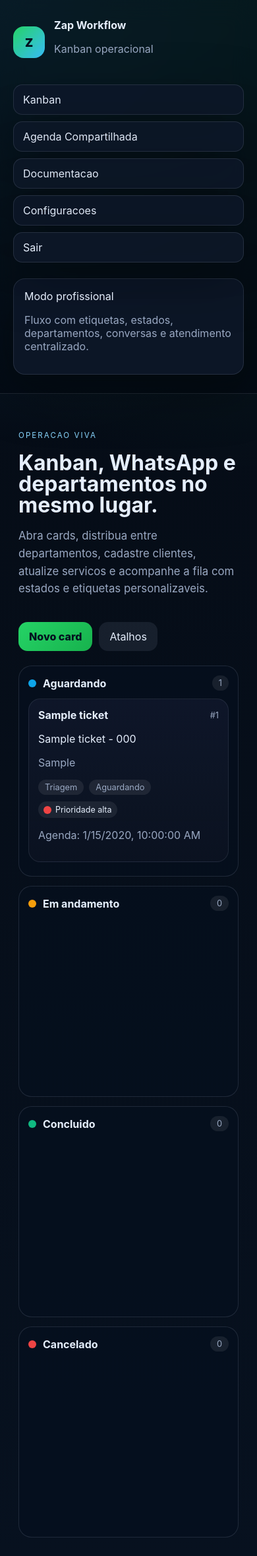
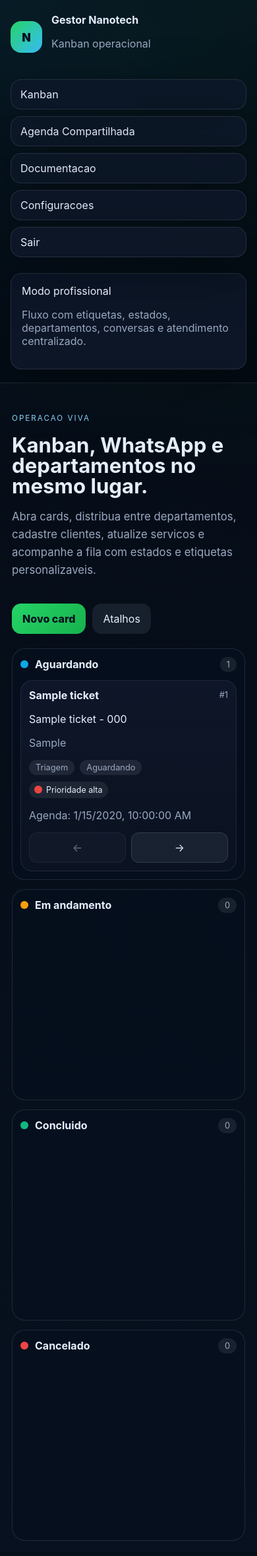
Before and after one commit to renansc/full, a Flask app: page / in a window 390 px wide. Shown: the whole page at 66% size. After the commit the page ends 2336 px from the top, so only its background shows below. Run offline with Flask 3, Linux system fonts and the light colour scheme; a user stored in the database is signed in; data comes from the database, SQL or seed files in the repository; tables that the repository leaves empty hold one stand-in row (values such as "Sample post"); some libraries are stand-ins or nearby versions.

Commit message:
Improve mobile UX and WhatsApp feedback

```diff
--- a/zap/app/routes.py
+++ b/zap/app/routes.py
@@ -563,7 +563,7 @@ def api_ticket_message(ticket_id):
             message.external_id = messages[0].get("id")
     db.session.commit()
     if not send_result.get("ok"):
-        return jsonify({"ok": False, "message_id": message.id, "whatsapp": send_result}), 502
+        return jsonify({"ok": False, "error": send_result.get("error", "Falha no envio do WhatsApp."), "message_id": message.id, "whatsapp": send_result}), 502
     return jsonify({"ok": True, "message_id": message.id, "whatsapp": send_result})
 
 
@@ -923,7 +923,7 @@ def api_whatsapp_send():
             body=(payload.get("body") or "").strip(),
         )
     if not result.get("ok"):
-        return jsonify(result), 502
+        return jsonify({"ok": False, "error": result.get("error", "Falha no envio do WhatsApp."), "whatsapp": result}), 502
     return jsonify(result)
 
 
--- a/zap/app/static/css/app.css
+++ b/zap/app/static/css/app.css
@@ -127,6 +127,7 @@ button, input, textarea { font: inherit; }
   background: linear-gradient(180deg, rgba(15, 23, 42, 0.95), rgba(12, 19, 33, 0.88));
   border: 1px solid rgba(148, 163, 184, 0.14);
   cursor: grab;
+  touch-action: manipulation;
 }
 .empty-state {
   grid-column: 1 / -1;
@@ -141,6 +142,24 @@ button, input, textarea { font: inherit; }
 .ticket-id { color: var(--muted); font-size: 0.8rem; }
 .ticket-meta { display: flex; gap: 8px; flex-wrap: wrap; margin-top: 10px; }
 .label-row { display: flex; gap: 6px; flex-wrap: wrap; margin-top: 10px; }
+.ticket-card-actions {
+  display: flex;
+  gap: 8px;
+  margin-top: 12px;
+}
+.ticket-nav-btn {
+  flex: 1 1 0;
+  border: 1px solid rgba(148, 163, 184, 0.2);
+  border-radius: 12px;
+  background: rgba(148, 163, 184, 0.1);
+  color: var(--text);
+  padding: 10px 12px;
+  cursor: pointer;
+}
+.ticket-nav-btn:disabled {
+  opacity: 0.45;
+  cursor: not-allowed;
+}
 .label-chip {
   display: inline-flex;
   align-items: center;
@@ -300,6 +319,7 @@ button, input, textarea { font: inherit; }
 .conversation-contact { margin: 4px 0 0; color: var(--muted); }
 .message-form { display: grid; gap: 10px; }
 .message-actions { display: flex; gap: 10px; flex-wrap: wrap; }
+.message-status { margin: 0; min-height: 1.4em; }
 
 .flash-stack { display: grid; gap: 8px; margin-bottom: 16px; }
 .flash { padding: 12px 14px; border-radius: 14px; background: rgba(148, 163, 184, 0.08); }
@@ -315,4 +335,21 @@ button, input, textarea { font: inherit; }
   .sidebar { border-right: none; border-bottom: 1px solid var(--panel-border); }
   .hero, .page-head { align-items: start; flex-direction: column; }
   .details-grid { grid-template-columns: 1fr; }
+  .main { padding: 18px; }
+  .board { grid-template-columns: 1fr; }
+  .ticket-card { padding: 12px; }
+  .column { padding: 12px; }
 }
+
+@media (max-width: 640px) {
+  .sidebar { padding: 20px 16px; }
+  .nav a, .sidebar-card { border-radius: 16px; }
+  .hero h1, .page-head h1, .login-card h1 { font-size: clamp(1.7rem, 8vw, 2.6rem); }
+  .hero-actions { width: 100%; }
+  .primary-btn, .secondary-btn, .quick-reply, .icon-btn, .ticket-nav-btn { min-height: 46px; }
+  .message-actions { flex-direction: column; }
+  .message-actions .secondary-btn,
+  .message-actions .primary-btn { width: 100%; }
+  .modal { padding: 10px; }
+  .modal-card { padding: 16px; border-radius: 20px; }
+}
--- a/zap/app/static/js/app.js
+++ b/zap/app/static/js/app.js
@@ -6,6 +6,7 @@ const feedbackEl = document.getElementById("client-feedback");
 let currentTicketId = null;
 let availableLabels = [];
 let availableDepartments = [];
+let availableStates = [];
 
 function apiUrl(path) {
   if (/^https?:\/\//i.test(path)) return path;
@@ -84,6 +85,7 @@ async function loadReferenceData() {
   if (!response.ok) {
     throw new Error(data.description || data.error || "Falha ao carregar o kanban");
   }
+  availableStates = data.states || [];
   availableLabels = data.labels || [];
   availableDepartments = data.departments || [];
   renderLabelPicker(document.getElementById("ticket-label-picker"), availableLabels, []);
@@ -112,6 +114,23 @@ function formatDateTimeLocal(value) {
   if (Number.isNaN(date.getTime())) return "";
   const offset = date.getTimezoneOffset() * 60000;
   return new Date(date.getTime() - offset).toISOString().slice(0, 16);
+}
+
+function getTicketStateIndex(stateId) {
+  return availableStates.findIndex((state) => String(state.id) === String(stateId));
+}
+
+function getAdjacentStateId(stateId, delta) {
+  const index = getTicketStateIndex(stateId);
+  if (index < 0) return null;
+  const target = availableStates[index + delta];
+  return target ? target.id : null;
+}
+
+async function updateTicketState(ticketId, statusId) {
+  if (!statusId) return;
+  await csrfJson(`/api/tickets/${ticketId}`, "PATCH", { status_id: statusId });
+  await loadReferenceData();
 }
 
 function renderBoard(states, tickets) {
@@ -169,12 +188,21 @@ function renderTicket(ticket) {
   card.querySelector('[data-field="service"]').textContent = ticket.service || "Sem servico definido";
   card.querySelector('[data-field="department"]').textContent = ticket.department_name || "Sem departamento";
   card.querySelector('[data-field="status"]').textContent = ticket.status_name || "Sem status";
+  const actions = document.createElement("div");
+  actions.className = "ticket-card-actions";
+  const prevStateId = getAdjacentStateId(ticket.status_id, -1);
+  const nextStateId = getAdjacentStateId(ticket.status_id, 1);
+  actions.innerHTML = `
+    <button type="button" class="ticket-nav-btn" data-move-card="prev" ${prevStateId ? "" : "disabled"} aria-label="Mover para a coluna anterior">&larr;</button>
+    <button type="button" class="ticket-nav-btn" data-move-card="next" ${nextStateId ? "" : "disabled"} aria-label="Mover para a coluna seguinte">&rarr;</button>
+  `;
   if (ticket.due_at) {
     const due = document.createElement("p");
     due.className = "muted";
     due.textContent = `Agenda: ${new Date(ticket.due_at).toLocaleString()}`;
     card.appendChild(due);
   }
+  card.appendChild(actions);
   const labelRow = card.querySelector(".label-row");
   ticket.labels.forEach((label) => {
     const chip = document.createElement("span");
@@ -187,6 +215,19 @@ function renderTicket(ticket) {
     if (alertSound) {
       alertSound.volume = 0.15;
       alertSound.play().catch(() => {});
+    }
+  });
+  actions.addEventListener("click", async (event) => {
+    const button = event.target.closest("[data-move-card]");
+    if (!button || button.disabled) return;
+    event.stopPropagation();
+    const nextStatusId = button.dataset.moveCard === "prev" ? prevStateId : nextStateId;
+    if (!nextStatusId) return;
+    try {
+      await updateTicketState(ticket.id, nextStatusId);
+      showFeedback("Card movido com sucesso.", "success");
+    } catch (error) {
+      showFeedback(error.message);
     }
   });
   card.addEventListener("click", () => openTicket(ticket.id));
@@ -267,6 +308,7 @@ async function openTicket(ticketId) {
   const messageList = document.getElementById("message-list");
   const conversationMeta = document.getElementById("conversation-meta");
   const conversationContact = document.getElementById("conversation-contact");
+  const messageStatus = document.getElementById("message-status");
   const selectedLabelIds = (data.ticket.labels || []).map((label) => String(label.id));
   form.ticket_id.value = data.ticket.id;
   form.title.value = data.ticket.title;
@@ -282,6 +324,7 @@ async function openTicket(ticketId) {
   conversationContact.textContent = data.conversation.contact_name ? `Contato: ${data.conversation.contact_name}` : "Sem contato identificado";
   conversationMeta.textContent = data.conversation.last_message_at ? `Atualizado em ${new Date(data.conversation.last_message_at).toLocaleString()}` : "Sem mensagens";
   messageList.innerHTML = "";
+  if (messageStatus) messageStatus.textContent = "";
   data.conversation.messages.forEach((message) => {
     messageList.appendChild(renderMessage(message));
   });
@@ -340,16 +383,30 @@ const messageForm = document.getElementById("message-form");
 messageForm?.addEventListener("submit", async (event) => {
   event.preventDefault();
   if (!currentTicketId) return;
+  const submitBtn = messageForm.querySelector('button[type="submit"]');
+  const messageStatus = document.getElementById("message-status");
   try {
+    if (submitBtn) {
+      submitBtn.disabled = true;
+      submitBtn.textContent = "Enviando...";
+    }
+    if (messageStatus) messageStatus.textContent = "Enviando mensagem para o WhatsApp...";
     const payload = Object.fromEntries(new FormData(messageForm).entries());
     const result = await csrfJson(`/api/tickets/${currentTicketId}/messages`, "POST", payload);
     if (result.ok) {
       messageForm.reset();
+      if (messageStatus) messageStatus.textContent = "Mensagem enviada com sucesso.";
       await openTicket(currentTicketId);
       if (alertSound) alertSound.play().catch(() => {});
     }
   } catch (error) {
+    if (messageStatus) messageStatus.textContent = "";
     showFeedback(error.message);
+  } finally {
+    if (submitBtn) {
+      submitBtn.disabled = false;
+      submitBtn.textContent = "Enviar WhatsApp";
+    }
   }
 });
 
--- a/zap/app/templates/base.html
+++ b/zap/app/templates/base.html
@@ -3,7 +3,7 @@
   <head>
     <meta charset="utf-8">
     <meta name="viewport" content="width=device-width, initial-scale=1">
-    <title>{{ title or 'Zap Workflow' }}</title>
+    <title>{{ title or 'Gestor Nanotech' }}</title>
     <link rel="stylesheet" href="{{ url_for('static', filename='css/app.css') }}">
   </head>
   <body
@@ -12,10 +12,10 @@
   >
     <div class="shell">
       <aside class="sidebar">
-        <div class="brand">
-          <div class="brand-mark">Z</div>
+          <div class="brand">
+          <div class="brand-mark">N</div>
           <div>
-            <strong>Zap Workflow</strong>
+            <strong>Gestor Nanotech</strong>
             <p>Kanban operacional</p>
           </div>
         </div>
--- a/zap/app/templates/dashboard.html
+++ b/zap/app/templates/dashboard.html
@@ -99,6 +99,7 @@
             <button type="button" class="secondary-btn" id="pick-file-btn">Arquivo</button>
             <button type="submit" class="primary-btn">Enviar WhatsApp</button>
           </div>
+          <p class="muted message-status" id="message-status"></p>
         </form>
       </div>
     </div>
--- a/zap/app/templates/docs.html
+++ b/zap/app/templates/docs.html
@@ -3,7 +3,7 @@
 <section class="hero docs-hero">
   <div>
     <p class="eyebrow">Documentacao</p>
-    <h1>Guia do Zap Workflow</h1>
+    <h1>Guia do Gestor Nanotech</h1>
     <p class="lead">Use esta pagina como referencia rapida para rodar o projeto, integrar WhatsApp, conectar a agenda e homologar a operacao em producao.</p>
   </div>
   <nav class="docs-links">
--- a/zap/app/templates/login.html
+++ b/zap/app/templates/login.html
@@ -3,14 +3,14 @@
   <head>
     <meta charset="utf-8">
     <meta name="viewport" content="width=device-width, initial-scale=1">
-    <title>Entrar - Zap Workflow</title>
+    <title>Entrar - Gestor Nanotech</title>
     <link rel="stylesheet" href="{{ url_for('static', filename='css/app.css') }}">
   </head>
   <body class="login-page">
     <section class="login-card">
       <div>
         <p class="eyebrow">Centralização comercial</p>
-        <h1>Entre no Zap Workflow</h1>
+        <h1>Entre no Gestor Nanotech</h1>
         <p class="lead">Acesse o kanban, a agenda e os fluxos de atendimento com login por usuário.</p>
       </div>
       <form method="post" class="form-stack">
--- a/zap/app/templates/settings.html
+++ b/zap/app/templates/settings.html
@@ -93,6 +93,7 @@
       <label><input name="WHATSAPP_ENABLE_MEDIA" type="checkbox" {% if settings_map.get('WHATSAPP_ENABLE_MEDIA', 'true') in ['true', '1', 'yes', 'on'] %}checked{% endif %}> Enviar midia e anexos</label>
       <button class="primary-btn" type="submit">Salvar WhatsApp</button>
     </form>
+    <p class="muted">Se a conversa ainda nao passou pela janela de 24 horas, a Meta normalmente exige um template aprovado para iniciar o contato. Se o app estiver em modo de desenvolvimento, confirme tambem se o numero do destinatario esta liberado para teste no app da Meta.</p>
   </article>
 
   <article class="panel">
```
